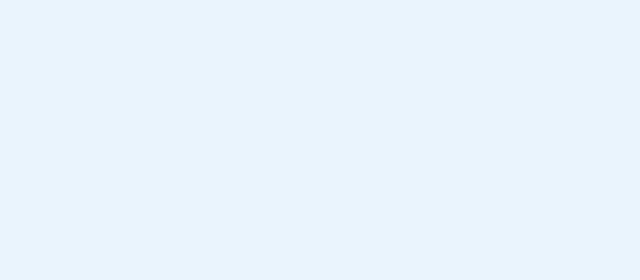
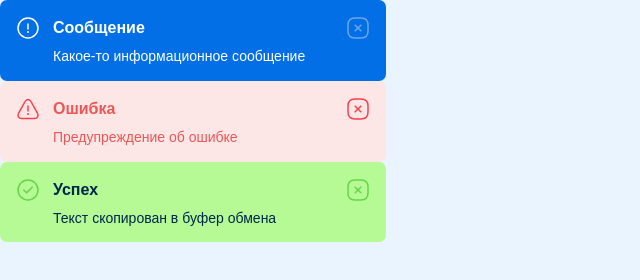
Before and after one commit to PeeWeeAnn/TBI, a website built with webpack: page dist/message.html in a window 1280 px wide. Shown: the whole page, without its empty margins (0-640 px from the left). Built offline with Linux system fonts and the light colour scheme.

Commit message:
notifications

```diff
--- a/src/scripts.js
+++ b/src/scripts.js
@@ -176,6 +176,7 @@ if (showPasswordButtons) {
 		button.addEventListener("click", (e) => {
 			e.preventDefault()
 			const passwordInput = e.currentTarget.previousElementSibling
+			passwordInput.focus()
 			if (passwordInput && passwordInput.type == "password") {
 				passwordInput.type = "text"
 			} else {
--- a/src/scss/app.scss
+++ b/src/scss/app.scss
@@ -30,6 +30,7 @@
 @import "./components/popup";
 @import "./components/spinner";
 @import "./components/context-menu";
+@import "./components/message";
 
 html {
     overflow-x: hidden;
--- a/src/scss/authorization/authorization.scss
+++ b/src/scss/authorization/authorization.scss
@@ -71,7 +71,7 @@
         &:focus {
             color: $color2;
             border: 1px solid $color5;
-            transition: 0.2s ease;
+            transition: 0.1s ease;
         }
     }
 
--- /dev/null
+++ b/src/scss/components/message.scss
@@ -0,0 +1,107 @@
+@import "../_variables/variables";
+@import "../_variables/mixins";
+
+.message {
+    display: flex;
+    width: 354px;
+    padding: 16px;
+    justify-content: space-between;
+    border-radius: 7px;
+
+    &__icon {
+        height: 24px;
+    }
+
+    &--notification {
+        background: $color1;
+
+        &-info {
+            width: 280px;
+            display: flex;
+            flex-direction: column;
+            gap: 8px;
+
+            &__header {
+                color: $white;
+                font-size: 16px;
+                font-weight: 600;
+                line-height: 150%;
+            }
+
+            &__text {
+                color: $white;
+                font-size: 14px;
+                line-height: 120%;
+            }
+        }
+
+        &__close-button {
+            background: transparent;
+            width: 24px;
+            height: 24px;
+            padding: 0;
+        }
+    }
+
+    &--error {
+        background: #fce7e6;
+
+        &-info {
+            width: 280px;
+            display: flex;
+            flex-direction: column;
+            gap: 8px;
+
+            &__header {
+                color: $error;
+                font-size: 16px;
+                font-weight: 600;
+                line-height: 150%;
+            }
+
+            &__text {
+                color: $error;
+                font-size: 14px;
+                line-height: 120%;
+            }
+        }
+
+        &__close-button {
+            background: transparent;
+            width: 24px;
+            height: 24px;
+            padding: 0;
+        }
+    }
+
+    &--success {
+        background: $color7;
+
+        &-info {
+            width: 280px;
+            display: flex;
+            flex-direction: column;
+            gap: 8px;
+
+            &__header {
+                color: $color2;
+                font-size: 16px;
+                font-weight: 600;
+                line-height: 150%;
+            }
+
+            &__text {
+                color: $color2;
+                font-size: 14px;
+                line-height: 120%;
+            }
+        }
+
+        &__close-button {
+            background: transparent;
+            width: 24px;
+            height: 24px;
+            padding: 0;
+        }
+    }
+}
```
Also changed, not shown: dist/authorization.html, dist/bundle.js, dist/favicon.ico (added), dist/message.html, dist/style.css, src/img/icons/close-square-green.svg (added), src/img/icons/close-square-red.svg (added), src/img/icons/close-square.svg (added), src/img/icons/danger.svg (added), src/img/icons/info-circle.svg (added), src/img/icons/tick-circle.svg (added).
